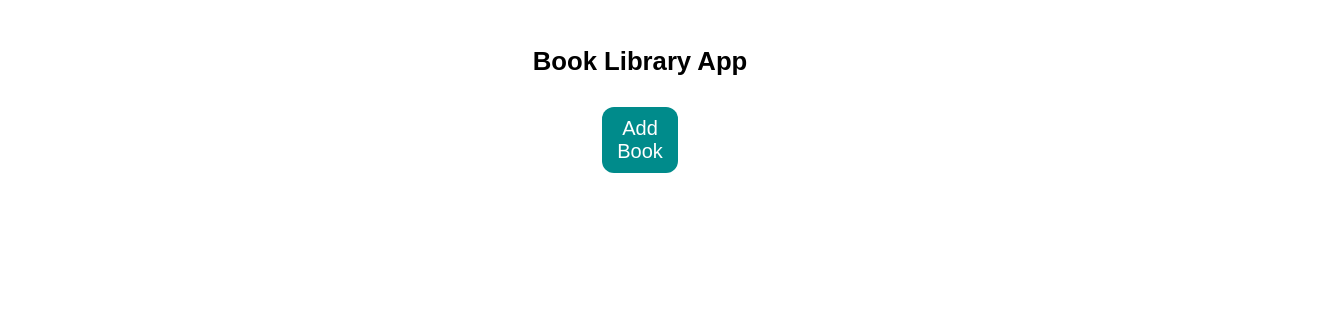
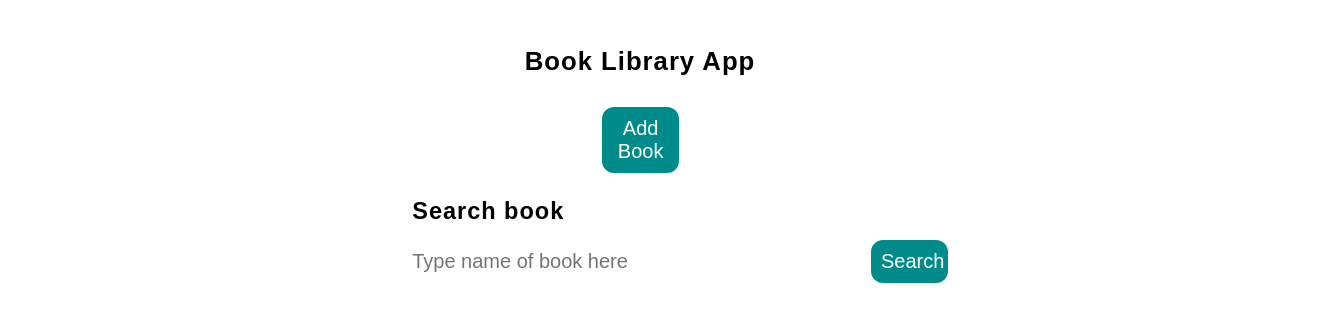
Before and after one commit to sabihDev/Book-Library, a plain HTML site: page index.html in a window 1280 px wide. Shown: the whole page, 1320 px wide, since content can reach past the window. Drawn offline with Linux system fonts and the light colour scheme.

Commit message:
js file linked

```diff
--- a/css/styles.css
+++ b/css/styles.css
@@ -14,6 +14,7 @@ html {
 
 body {
   line-height: 1.6;
+  letter-spacing: 1px;
   font-family: Arial, Helvetica, sans-serif;
 }
 
@@ -49,6 +50,7 @@ h3{
     background: darkcyan;
     color: white;
     border-radius: 12px;
+    margin-left: 19rem;
 }
 
 /* Add Book Container */
@@ -57,6 +59,7 @@ h3{
   width: 100vw;
   display: grid;
   place-content: center;
+  margin-left: 4rem;
 }
 
 .center-grid {
@@ -64,3 +67,17 @@ h3{
   display: grid;
   place-content: center;
 }
+
+/* Inputs */
+
+.input{
+  border: none;
+  outline: 0;
+  font-size: 2rem;
+}
+
+/* Utilites */
+
+.mt-2{
+  margin-top: 2rem;
+}
--- a/index.html
+++ b/index.html
@@ -5,12 +5,18 @@
     <meta name="viewport" content="width=device-width, initial-scale=1.0">
     <title>Book Library</title>
     <link rel="stylesheet" href="css/styles.css">
+    <script src="js/script.js" defer></script>
 </head>
 <body>
     <h1 class="center-grid">Book Library App</h1>
     <div class="library-container center-grid">
         <div class="library-container__add-book-container">
-            <button type="button" class="btn btn--primary">Add Book</button>
+            <button type="button" class=" btn btn--primary">Add Book</button>
+        </div>
+        <div class="mt-2 library-container__search-book">
+            <h2>Search book</h2>
+            <input class="input input--primary mt-2" type="text" name="" id="" placeholder="Type name of book here">
+            <button class="btn btn--primary" type="button">Search</button>
         </div>
     </div>
 </body>
--- /dev/null
+++ b/js/script.js
@@ -0,0 +1 @@
+console.log("Script.js linked");
```
Also changed, not shown: 1 other file.
